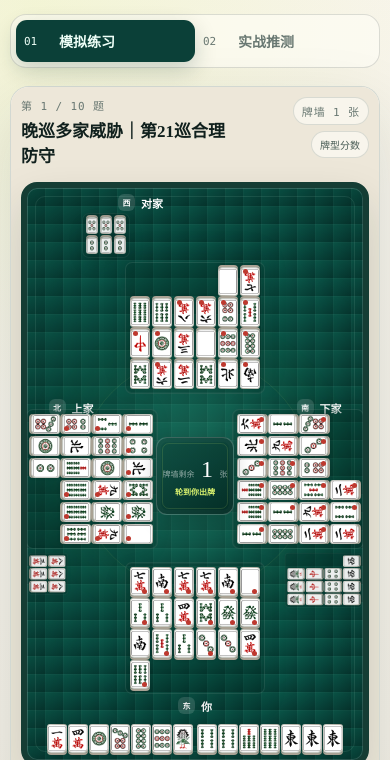
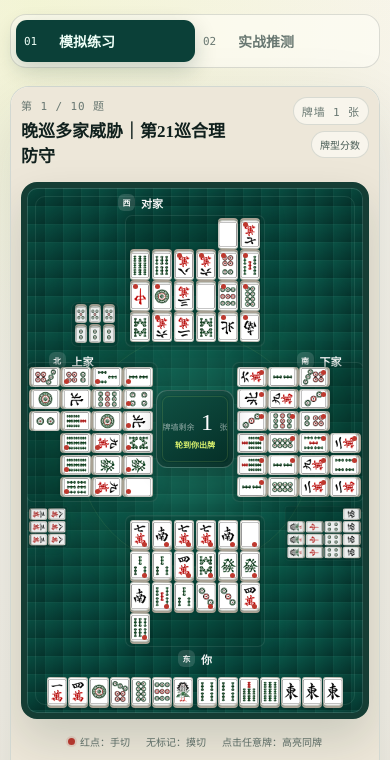
Before and after one commit to xuan9527zz/mahjong-helper, a website: page defense-trainer/index.html in a window 390 px wide. Shown: the part 84-844 px from the top of the page. Drawn offline with Linux system fonts and the light colour scheme.

Commit message:
Bottom-align top melds with river

```diff
--- a/defense-trainer/index.html
+++ b/defense-trainer/index.html
@@ -9,7 +9,7 @@
       content="根据牌河、副露、过胡与包三家风险，练习广东麻将防点炮。"
     />
     <title>广东麻将防点炮训练器</title>
-    <link rel="stylesheet" href="./styles.css?v=0.1.27" />
+    <link rel="stylesheet" href="./styles.css?v=0.1.28" />
     <link rel="stylesheet" href="./styles-feedback.css?v=0.1.20" />
   </head>
   <body>
--- a/defense-trainer/styles.css
+++ b/defense-trainer/styles.css
@@ -1468,7 +1468,7 @@ dialog ol {
   }
 
   .seat-top {
-    grid-template-rows: auto auto 1fr;
+    grid-template-rows: auto 1fr;
     padding: 6px 3px 0;
   }
 
@@ -1584,13 +1584,12 @@ dialog ol {
   }
 
   .seat-top .meld-zone {
-    position: relative;
+    position: absolute;
     top: auto;
-    left: auto;
-    align-self: start;
-    justify-self: start;
+    bottom: 0;
+    left: calc(50% - 124px);
     flex-direction: column-reverse;
-    margin: -2px 0 4px -36px;
+    margin: 0;
     transform: none;
     --tile-w: 12px;
     --tile-h: 17px;
```
Also changed, not shown: defense-trainer/tests/static-site.test.js (+3 -4 lines).
